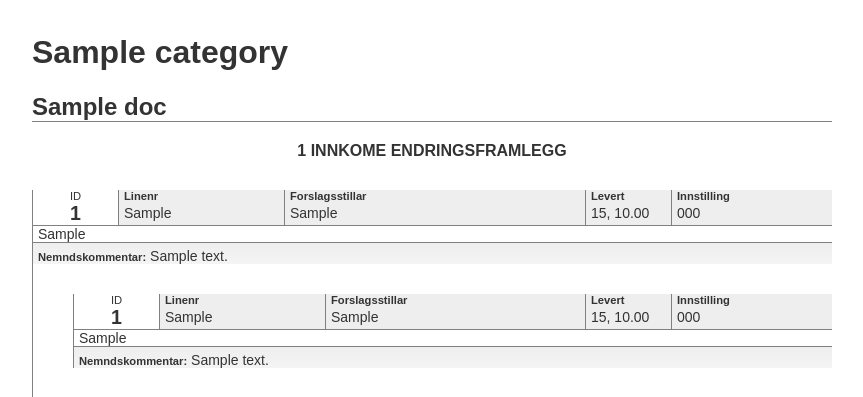
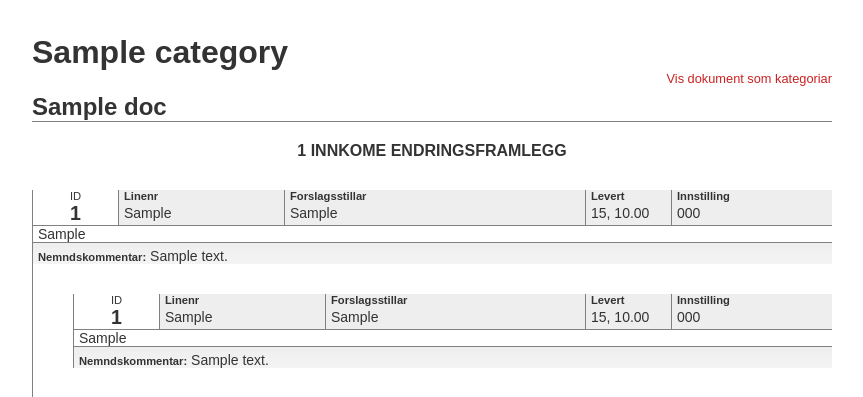
Before and after one commit to Velmont/landsmotesys, a Django app: template templates/framlegg/cat_view.html in a window 1280 px wide. Shown: the part 157-554 px from the top of the page, without its empty margins (208-1071 px from the left). Run offline with Django 3.2, Linux system fonts and the light colour scheme; tables that the repository leaves empty hold one stand-in row (values such as "Sample post"); the template is opened without the code that fills it: values that come from a table or form of the project are taken from there, most other values are stand-ins (such as "Sample title", 1, 10 or a date in 2020).

Commit message:
Gjer doc_as_cat-funksjonen tilgjengeleg for vanleg dødelege

```diff
--- a/templates/base.html
+++ b/templates/base.html
@@ -15,6 +15,8 @@
 #nav { display: none; }
 #ekstra { display: none; }
 #footer { display: none; }
+
+.nav { display: none; }
 
 table, th, td { border-width: 1pt; }
     </style>
--- a/templates/framlegg/cat_view.html
+++ b/templates/framlegg/cat_view.html
@@ -5,6 +5,14 @@
 {% block content %}
 
 <h1>{{ cat.name }}</h1>
+
+<ul class="nav">
+	{% if doc_as_cat %}
+	<li><a href="?doc_as_cat=">Vis dokument som dokument</a>
+	{% else %}
+	<li><a href="?doc_as_cat=True">Vis dokument som kategoriar</a>
+	{% endif %}
+</ul>
 
 {% for doc in docs %}
   <h2>{{ doc.title }}</h2>
```
